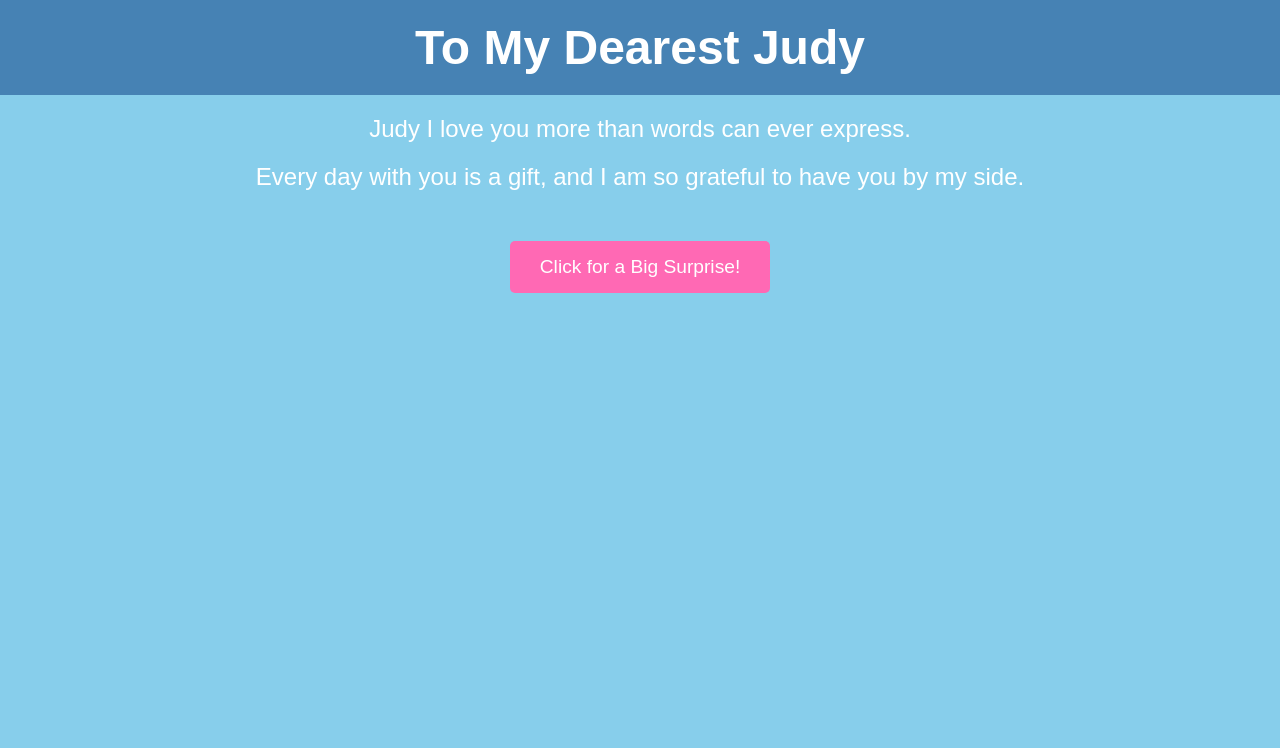
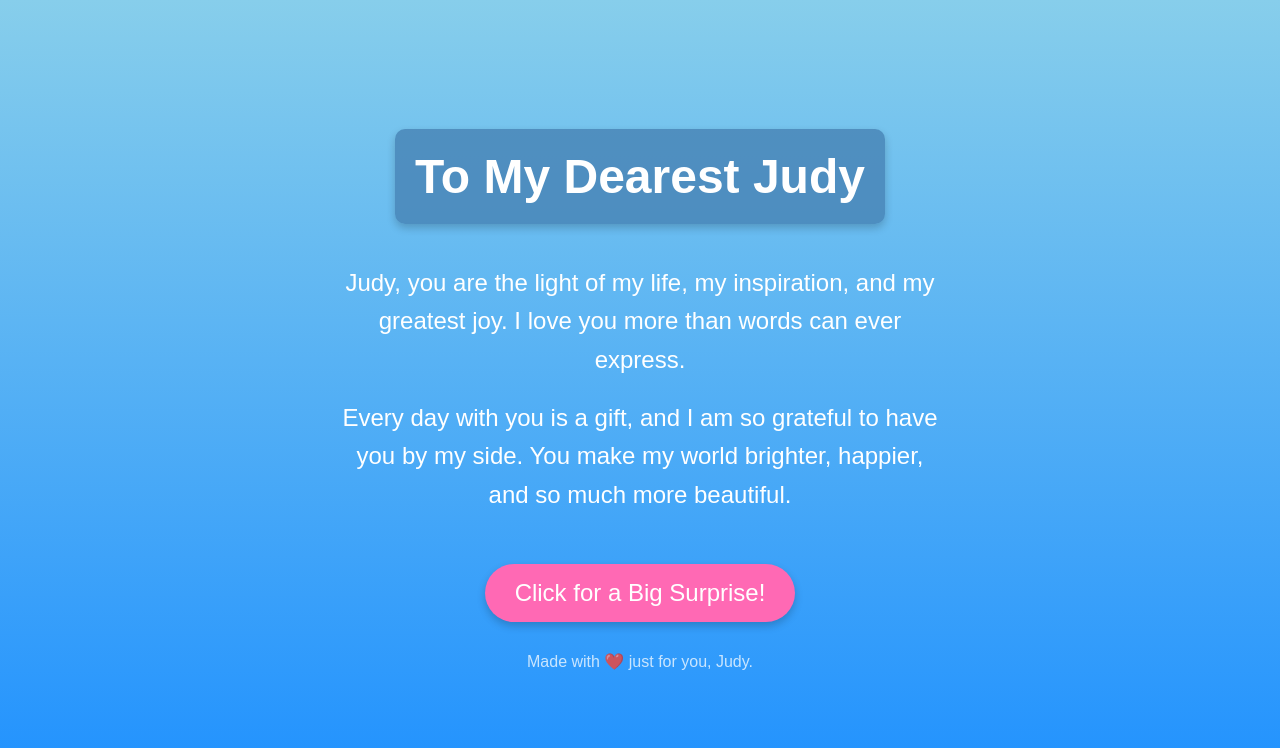
Before and after one commit to afroboomin/judy-my-sugar--website, a plain HTML site: page index.html in a window 1280 px wide. Drawn offline with Linux system fonts and the light colour scheme.

Commit message:
Add files via upload

```diff
--- a/index.html
+++ b/index.html
@@ -6,16 +6,24 @@
     <title>For My Love, Judy</title>
     <style>
         body {
-            font-family: Arial, sans-serif;
-            background-color: #87CEEB;
+            font-family: 'Arial', sans-serif;
+            background: linear-gradient(to bottom, #87CEEB, #1E90FF);
             color: #ffffff;
             text-align: center;
             margin: 0;
             padding: 0;
+            display: flex;
+            flex-direction: column;
+            justify-content: center;
+            align-items: center;
+            height: 100vh;
         }
         header {
-            background-color: #4682B4;
+            background-color: rgba(70, 130, 180, 0.8);
             padding: 20px;
+            border-radius: 10px;
+            margin-bottom: 20px;
+            box-shadow: 0 4px 8px rgba(0, 0, 0, 0.2);
         }
         h1 {
             font-size: 3em;
@@ -24,6 +32,8 @@
         p {
             font-size: 1.5em;
             margin: 20px 0;
+            line-height: 1.6;
+            max-width: 600px;
         }
         .button-container {
             margin-top: 50px;
@@ -33,13 +43,21 @@
             color: white;
             border: none;
             padding: 15px 30px;
-            font-size: 1.2em;
-            border-radius: 5px;
+            font-size: 1.5em;
+            border-radius: 30px;
             cursor: pointer;
-            transition: background-color 0.3s;
+            transition: all 0.3s ease;
+            box-shadow: 0 4px 8px rgba(0, 0, 0, 0.2);
         }
         .surprise-button:hover {
             background-color: #FF1493;
+            transform: scale(1.1);
+        }
+        footer {
+            margin-top: 30px;
+            font-size: 1em;
+            color: #f0f8ff;
+            opacity: 0.8;
         }
     </style>
 </head>
@@ -48,16 +66,18 @@
         <h1>To My Dearest Judy</h1>
     </header>
     <main>
-        <p>Judy I love you more than words can ever express.</p>
-        <p>Every day with you is a gift, and I am so grateful to have you by my side.</p>
+        <p>Judy, you are the light of my life, my inspiration, and my greatest joy. I love you more than words can ever express.</p>
+        <p>Every day with you is a gift, and I am so grateful to have you by my side. You make my world brighter, happier, and so much more beautiful.</p>
         <div class="button-container">
             <button class="surprise-button" onclick="showSurprise()">Click for a Big Surprise!</button>
         </div>
     </main>
+    <footer>
+        Made with ❤️ just for you, Judy.
+    </footer>
     <script>
         function showSurprise() {
-            window.location.href = 'https://example.com/rose.jpg'; // Replace this URL with the actual URL of the rose image
-        }
+            window.location.href = https://example.com/rose.jpg        }
     </script>
 </body>
 </html>
```
